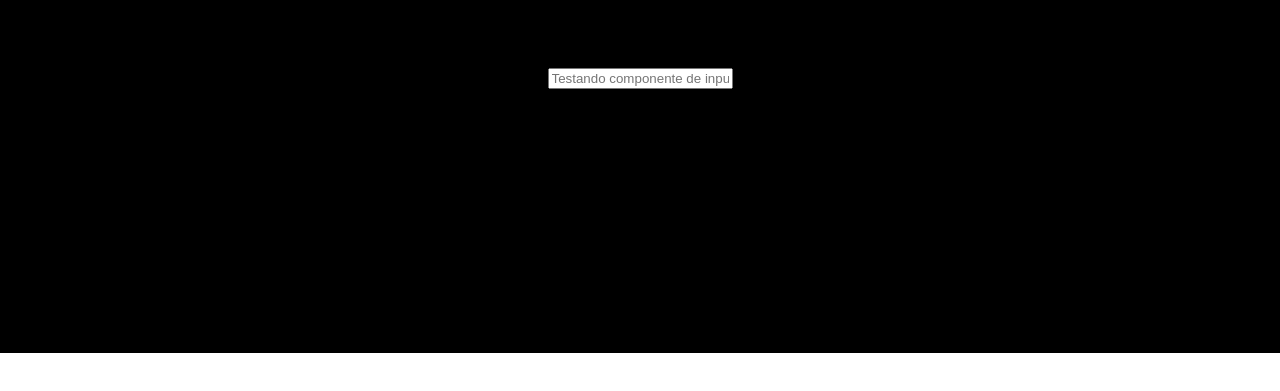
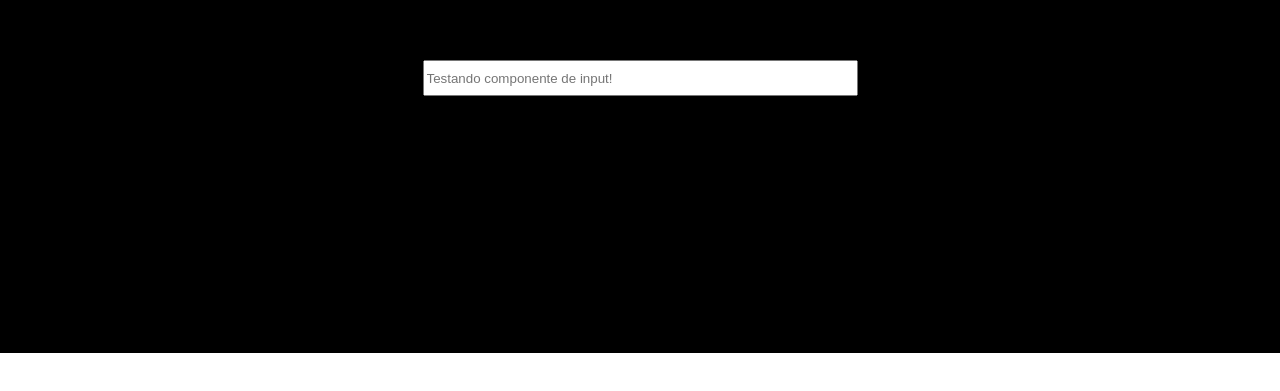
Before and after one commit to dcarvallho/virtual-bookstore, a Next.js app: page / in a window 1280 px wide. Shown: the part 197-588 px from the top of the page. Built offline with nearby package versions, Linux system fonts and the light colour scheme.

Commit message:
feat: Ajustar espaçamento e tamanho do input

```diff
--- a/src/components/input/index.js
+++ b/src/components/input/index.js
@@ -1,10 +1,11 @@
 import React from 'react'
+import style from './style.module.css';
 
 const Input = () => {
   return (
-    <>
-        <input type='text' placeholder='Testando componente de input!'/>
-    </>
+    <div className={style.input}>
+        <input className={style.inputSearch} type='text' placeholder='Testando componente de input!'/>
+    </div>
   )
 }
 
--- /dev/null
+++ b/src/components/input/style.module.css
@@ -0,0 +1,9 @@
+.input {
+    position: relative;
+    top: 89;
+}
+
+.inputSearch {
+    height: 36px;
+    width: 435px;
+}
```
